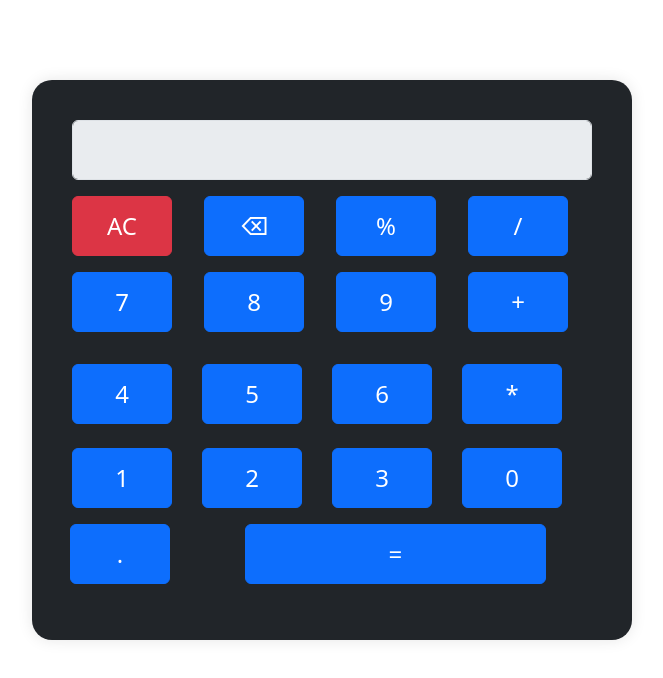
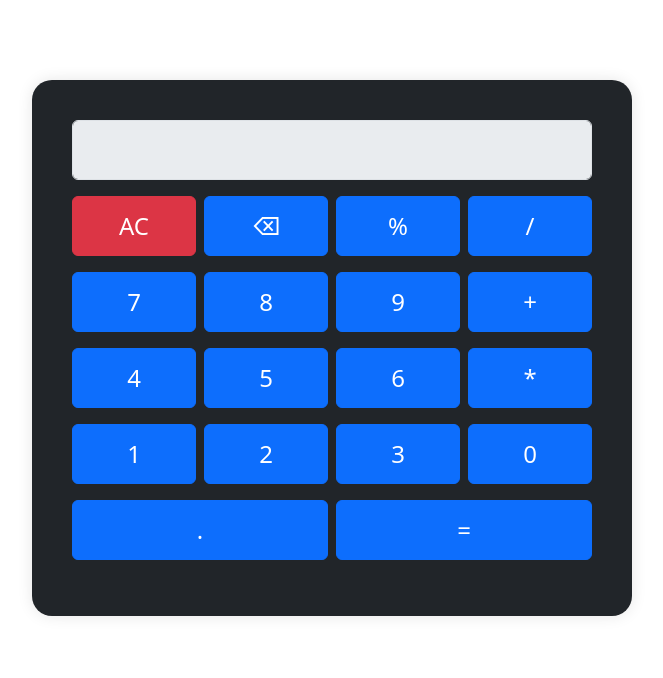
Before and after one commit to saiteja9989-cyber/cal, a plain HTML site: page index.html in a window 1280 px wide. Shown: the whole page, without its empty margins (308-971 px from the left). Drawn offline with nearby package versions, Linux system fonts and the light colour scheme.

Commit message:
last updated

```diff
--- a/index.html
+++ b/index.html
@@ -32,43 +32,36 @@
   <input type="text" class="form-control mb-3" id="result" disabled>
 
   <div class="row g-2 mb-3">
-    <div class="col"><button class="btn btn-danger" onclick="clearResult()">AC</button></div>
-    <div class="col"><button class="btn btn-primary" onclick="deleteLast()">⌫</button></div>
-    <div class="col"><button class="btn btn-primary" onclick="append('%')">%</button></div>
-    <div class="col"><button class="btn btn-primary" onclick="append('/')">/</button></div>
-
-
-  </div>
-  <div class="row g-2 mb-2">
-    <div class="col"><button class="btn btn-primary" onclick="append('7')">7</button></div>
-    <div class="col"><button class="btn btn-primary" onclick="append('8')">8</button></div>
-    <div class="col"><button class="btn btn-primary" onclick="append('9')">9</button></div>
-        <div class="col"><button class="btn btn-primary" onclick="append('+')">+</button></div>
-
-  <div class="row g-2 mb-2">
-
+    <div class="col-3 col-sm-3 col-md-3"><button class="btn btn-danger w-100" onclick="clearResult()">AC</button></div>
+    <div class="col-3 col-sm-3 col-md-3"><button class="btn btn-primary w-100" onclick="deleteLast()">⌫</button></div>
+    <div class="col-3 col-sm-3 col-md-3"><button class="btn btn-primary w-100" onclick="append('%')">%</button></div>
+    <div class="col-3 col-sm-3 col-md-3"><button class="btn btn-primary w-100" onclick="append('/')">/</button></div>
   </div>
 
-  <div class="row g-2 mb-2">
-    <div class="col"><button class="btn btn-primary" onclick="append('4')">4</button></div>
-    <div class="col"><button class="btn btn-primary" onclick="append('5')">5</button></div>
-    <div class="col"><button class="btn btn-primary" onclick="append('6')">6</button></div>
-    <div class="col"><button class="btn btn-primary" onclick="append('*')">*</button></div>
-
+  <div class="row g-2 mb-3">
+    <div class="col-3 col-sm-3 col-md-3"><button class="btn btn-primary w-100" onclick="append('7')">7</button></div>
+    <div class="col-3 col-sm-3 col-md-3"><button class="btn btn-primary w-100" onclick="append('8')">8</button></div>
+    <div class="col-3 col-sm-3 col-md-3"><button class="btn btn-primary w-100" onclick="append('9')">9</button></div>
+    <div class="col-3 col-sm-3 col-md-3"><button class="btn btn-primary w-100" onclick="append('+')">+</button></div>
   </div>
 
-  <div class="row g-2 mb-2">
-    <div class="col"><button class="btn btn-primary" onclick="append('1')">1</button></div>
-    <div class="col"><button class="btn btn-primary" onclick="append('2')">2</button></div>
-    <div class="col"><button class="btn btn-primary" onclick="append('3')">3</button></div>
-    <div class="col"><button class="btn btn-primary" onclick="append('0')">0</button></div>
-
+  <div class="row g-2 mb-3">
+    <div class="col-3 col-sm-3 col-md-3"><button class="btn btn-primary w-100" onclick="append('4')">4</button></div>
+    <div class="col-3 col-sm-3 col-md-3"><button class="btn btn-primary w-100" onclick="append('5')">5</button></div>
+    <div class="col-3 col-sm-3 col-md-3"><button class="btn btn-primary w-100" onclick="append('6')">6</button></div>
+    <div class="col-3 col-sm-3 col-md-3"><button class="btn btn-primary w-100" onclick="append('*')">*</button></div>
   </div>
 
-  <div class="row g-1 mb-2">
-    <div class="col-4"><button class="btn btn-primary" onclick="append('.')">.</button></div>
-   <div class="col-7"><button class="btn btn-primary w-100" onclick="calculate()">=</button></div>
+  <div class="row g-2 mb-3">
+    <div class="col-3 col-sm-3 col-md-3"><button class="btn btn-primary w-100" onclick="append('1')">1</button></div>
+    <div class="col-3 col-sm-3 col-md-3"><button class="btn btn-primary w-100" onclick="append('2')">2</button></div>
+    <div class="col-3 col-sm-3 col-md-3"><button class="btn btn-primary w-100" onclick="append('3')">3</button></div>
+    <div class="col-3 col-sm-3 col-md-3"><button class="btn btn-primary w-100" onclick="append('0')">0</button></div>
+  </div>
 
+  <div class="row g-2 mb-3">
+    <div class="col-6 col-sm-6 col-md-6"><button class="btn btn-primary w-100" onclick="append('.')">.</button></div>
+    <div class="col-6 col-sm-6 col-md-6"><button class="btn btn-primary w-100" onclick="calculate()">=</button></div>
   </div>
 </div>
 
```
